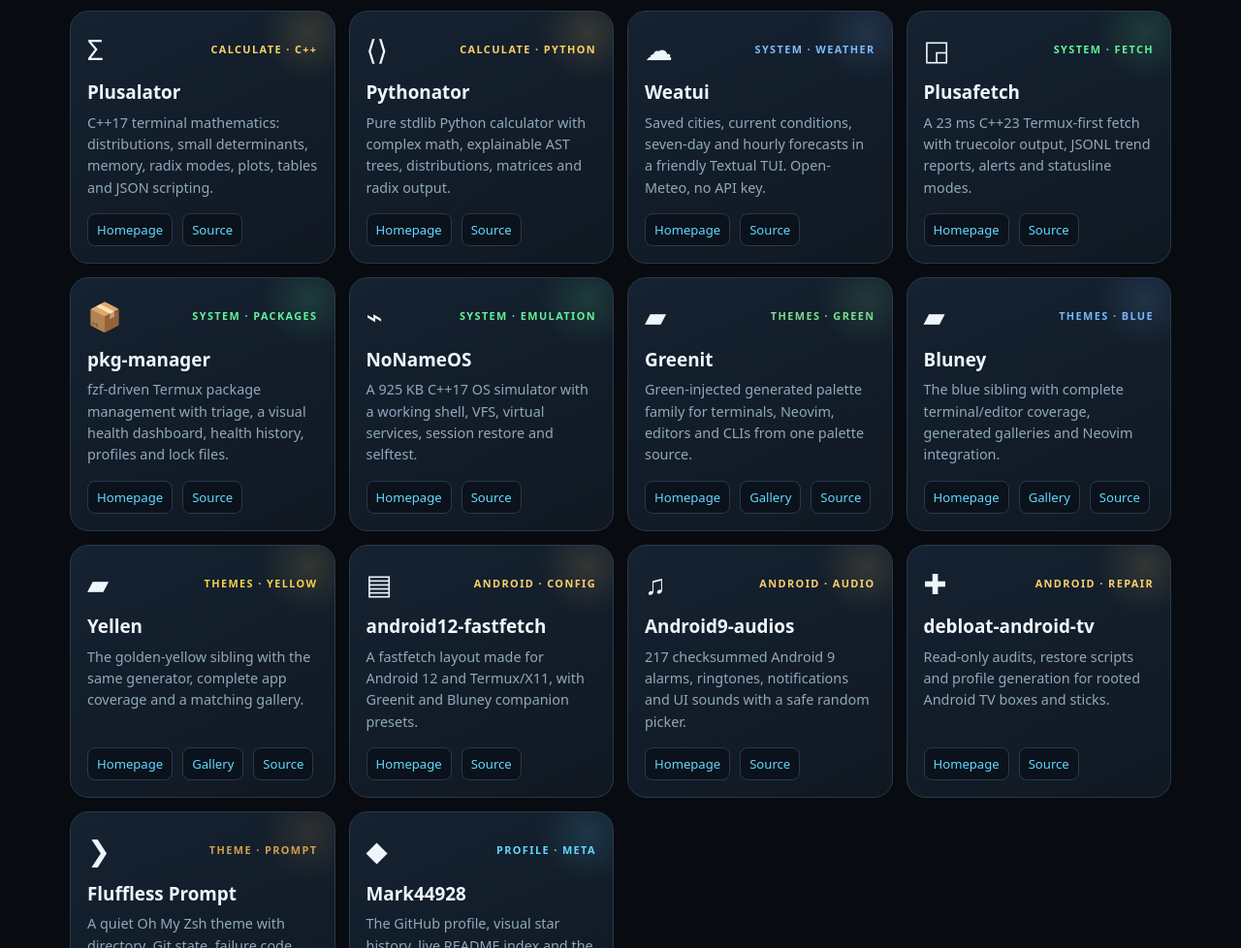
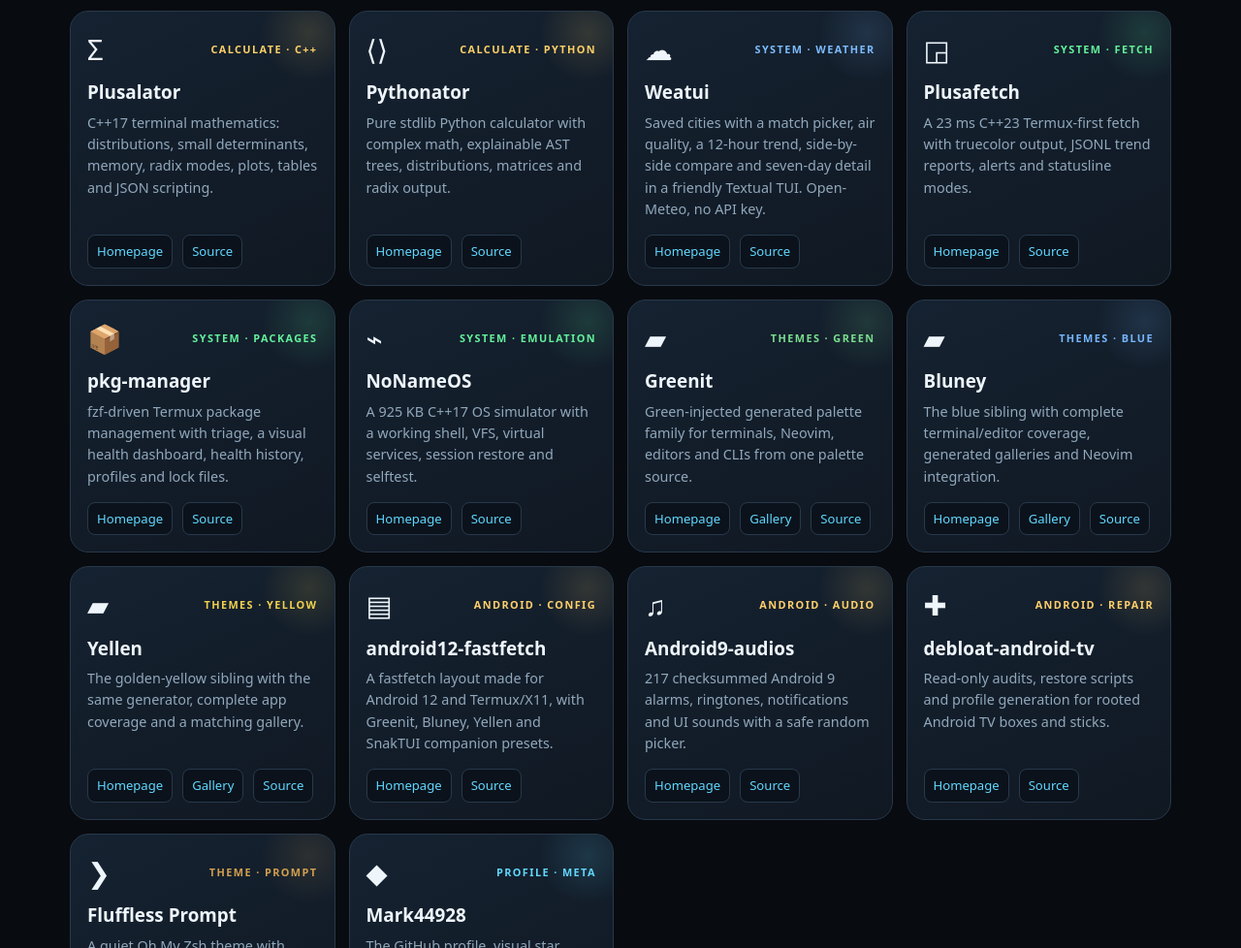
Before and after one commit to Mark44928/Mark44928, a plain HTML site: page index.html in a window 1280 px wide. Shown: the part 1581-2559 px from the top of the page at 97% size. Drawn offline with Linux system fonts and the light colour scheme.

Commit message:
docs: refresh Weatui and Android12 cards

```diff
--- a/index.html
+++ b/index.html
@@ -74,14 +74,14 @@ main{max-width:1180px;margin:auto;padding:44px 22px 60px}.topline{display:flex;j
 <article class="card" data-cat="calculate" data-search="solvamath math puzzle game python textual daily streaks" style="--kind:var(--gold);--glow:#ffd16624"><div class="card-head"><span class="icon">∑</span><span class="kind">Play · math</span></div><h2>Solvamath</h2><p>Python + Textual math puzzle game with seven puzzle families, daily seeds, streaks, hints and local achievements.</p><div class="links"><a href="https://mark44928.github.io/Solvamath/">Homepage</a><a href="https://github.com/Mark44928/Solvamath">Source</a></div></article>
 <article class="card" data-cat="calculate" data-search="plusalator cpp c++17 terminal calculator json stats table plot" style="--kind:var(--gold);--glow:#ffd16624"><div class="card-head"><span class="icon">Σ</span><span class="kind">Calculate · C++</span></div><h2>Plusalator</h2><p>C++17 terminal mathematics: distributions, small determinants, memory, radix modes, plots, tables and JSON scripting.</p><div class="links"><a href="https://mark44928.github.io/Plusalator/">Homepage</a><a href="https://github.com/Mark44928/Plusalator">Source</a></div></article>
 <article class="card" data-cat="calculate" data-search="pythonator python calculator stdlib complex math stats engine" style="--kind:var(--gold);--glow:#ffd16624"><div class="card-head"><span class="icon">⟨⟩</span><span class="kind">Calculate · Python</span></div><h2>Pythonator</h2><p>Pure stdlib Python calculator with complex math, explainable AST trees, distributions, matrices and radix output.</p><div class="links"><a href="https://mark44928.github.io/Pythonator/">Homepage</a><a href="https://github.com/Mark44928/Pythonator">Source</a></div></article>
-<article class="card" data-cat="system" data-search="weatui weather open-meteo forecast terminal cities" style="--kind:#7DBBFF;--glow:#7DBBFF22"><div class="card-head"><span class="icon">☁</span><span class="kind">System · weather</span></div><h2>Weatui</h2><p>Saved cities, current conditions, seven-day and hourly forecasts in a friendly Textual TUI. Open-Meteo, no API key.</p><div class="links"><a href="https://mark44928.github.io/Weatui/">Homepage</a><a href="https://github.com/Mark44928/Weatui">Source</a></div></article>
+<article class="card" data-cat="system" data-search="weatui weather open-meteo forecast terminal cities" style="--kind:#7DBBFF;--glow:#7DBBFF22"><div class="card-head"><span class="icon">☁</span><span class="kind">System · weather</span></div><h2>Weatui</h2><p>Saved cities with a match picker, air quality, a 12-hour trend, side-by-side compare and seven-day detail in a friendly Textual TUI. Open-Meteo, no API key.</p><div class="links"><a href="https://mark44928.github.io/Weatui/">Homepage</a><a href="https://github.com/Mark44928/Weatui">Source</a></div></article>
 <article class="card" data-cat="system" data-search="plusafetch fastfetch c++23 system fetch statusline report battery" style="--kind:var(--green);--glow:#63f29b22"><div class="card-head"><span class="icon">◲</span><span class="kind">System · fetch</span></div><h2>Plusafetch</h2><p>A 23 ms C++23 Termux-first fetch with truecolor output, JSONL trend reports, alerts and statusline modes.</p><div class="links"><a href="https://mark44928.github.io/plusafetch/">Homepage</a><a href="https://github.com/Mark44928/Plusafetch">Source</a></div></article>
 <article class="card" data-cat="system" data-search="easy termux package manager pkg apt fzf health dashboard profiles lock" style="--kind:var(--green);--glow:#63f29b22"><div class="card-head"><span class="icon">📦</span><span class="kind">System · packages</span></div><h2>pkg-manager</h2><p>fzf-driven Termux package management with triage, a visual health dashboard, health history, profiles and lock files.</p><div class="links"><a href="https://mark44928.github.io/Easy-Termux-Package-Manager/">Homepage</a><a href="https://github.com/Mark44928/Easy-Termux-Package-Manager">Source</a></div></article>
 <article class="card" data-cat="system" data-search="nonameos os simulation c++17 shell virtual filesystem selftest" style="--kind:var(--green);--glow:#63f29b22"><div class="card-head"><span class="icon">⌁</span><span class="kind">System · emulation</span></div><h2>NoNameOS</h2><p>A 925 KB C++17 OS simulator with a working shell, VFS, virtual services, session restore and selftest.</p><div class="links"><a href="https://mark44928.github.io/NoNameOS/">Homepage</a><a href="https://github.com/Mark44928/NoNameOS">Source</a></div></article>
 <article class="card" data-cat="themes" data-search="greenit theme vim neovim kitty gtk terminal palette" style="--kind:#7adf8f;--glow:#7adf8f22"><div class="card-head"><span class="icon">▰</span><span class="kind">Themes · green</span></div><h2>Greenit</h2><p>Green-injected generated palette family for terminals, Neovim, editors and CLIs from one palette source.</p><div class="links"><a href="https://mark44928.github.io/Greenit/">Homepage</a><a href="https://mark44928.github.io/Greenit/gallery.html">Gallery</a><a href="https://github.com/Mark44928/Greenit">Source</a></div></article>
 <article class="card" data-cat="themes" data-search="bluney theme blue vim neovim palette terminal" style="--kind:#76b7ff;--glow:#76b7ff22"><div class="card-head"><span class="icon">▰</span><span class="kind">Themes · blue</span></div><h2>Bluney</h2><p>The blue sibling with complete terminal/editor coverage, generated galleries and Neovim integration.</p><div class="links"><a href="https://mark44928.github.io/Bluney/">Homepage</a><a href="https://mark44928.github.io/Bluney/gallery.html">Gallery</a><a href="https://github.com/Mark44928/Bluney">Source</a></div></article>
 <article class="card" data-cat="themes" data-search="yellen theme yellow gold vim neovim palette terminal" style="--kind:#f2d14e;--glow:#f2d14e22"><div class="card-head"><span class="icon">▰</span><span class="kind">Themes · yellow</span></div><h2>Yellen</h2><p>The golden-yellow sibling with the same generator, complete app coverage and a matching gallery.</p><div class="links"><a href="https://mark44928.github.io/Yellen/">Homepage</a><a href="https://mark44928.github.io/Yellen/gallery.html">Gallery</a><a href="https://github.com/Mark44928/Yellen">Source</a></div></article>
-<article class="card" data-cat="android" data-search="android12 fastfetch android x11 config greenit bluney" style="--kind:#ffcf6b;--glow:#ffcf6b22"><div class="card-head"><span class="icon">▤</span><span class="kind">Android · config</span></div><h2>android12-fastfetch</h2><p>A fastfetch layout made for Android 12 and Termux/X11, with Greenit and Bluney companion presets.</p><div class="links"><a href="https://mark44928.github.io/android12-fastfetch/">Homepage</a><a href="https://github.com/Mark44928/android12-fastfetch">Source</a></div></article>
+<article class="card" data-cat="android" data-search="android12 fastfetch android x11 config greenit bluney" style="--kind:#ffcf6b;--glow:#ffcf6b22"><div class="card-head"><span class="icon">▤</span><span class="kind">Android · config</span></div><h2>android12-fastfetch</h2><p>A fastfetch layout made for Android 12 and Termux/X11, with Greenit, Bluney, Yellen and SnakTUI companion presets.</p><div class="links"><a href="https://mark44928.github.io/android12-fastfetch/">Homepage</a><a href="https://github.com/Mark44928/android12-fastfetch">Source</a></div></article>
 <article class="card" data-cat="android" data-search="android9 audios sounds ringtones notifications alarms 217" style="--kind:#ffcf6b;--glow:#ffcf6b22"><div class="card-head"><span class="icon">♫</span><span class="kind">Android · audio</span></div><h2>Android9-audios</h2><p>217 checksummed Android 9 alarms, ringtones, notifications and UI sounds with a safe random picker.</p><div class="links"><a href="https://mark44928.github.io/Android9-audios/">Homepage</a><a href="https://github.com/Mark44928/Android9-audios">Source</a></div></article>
 <article class="card" data-cat="android" data-search="debloat android tv rooted audit report profile package cleanup" style="--kind:#ffcf6b;--glow:#ffcf6b22"><div class="card-head"><span class="icon">✚</span><span class="kind">Android · repair</span></div><h2>debloat-android-tv</h2><p>Read-only audits, restore scripts and profile generation for rooted Android TV boxes and sticks.</p><div class="links"><a href="https://mark44928.github.io/debloat-android-tv/">Homepage</a><a href="https://github.com/Mark44928/debloat-android-tv">Source</a></div></article>
 <article class="card" data-cat="themes" data-search="fluffless prompt zsh oh my zsh shell theme git clock minimal" style="--kind:#d2a04f;--glow:#d2a04f22"><div class="card-head"><span class="icon">❯</span><span class="kind">Theme · prompt</span></div><h2>Fluffless Prompt</h2><p>A quiet Oh My Zsh theme with directory, Git state, failure code and a small clock. No glyphs, no boxes, no phosphor cosplay.</p><div class="links"><a href="https://mark44928.github.io/FlufflessPrompt/">Homepage</a><a href="https://github.com/Mark44928/FlufflessPrompt">Source</a></div></article>
```
